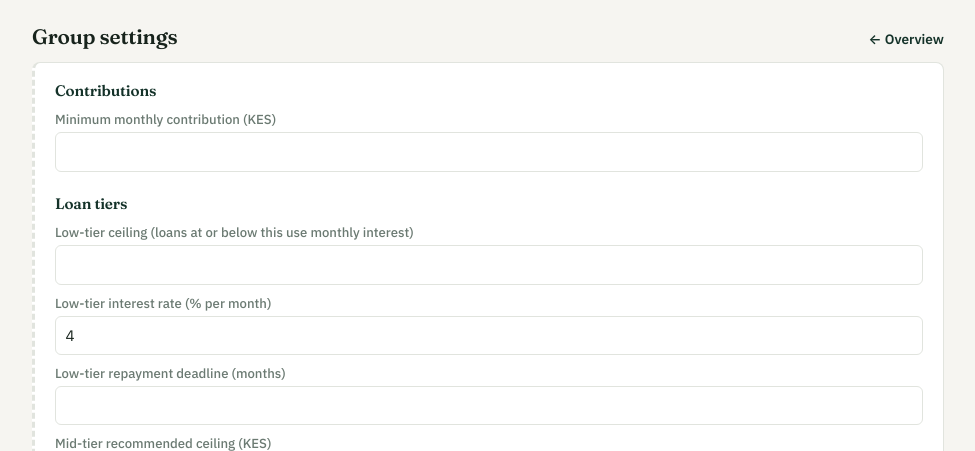
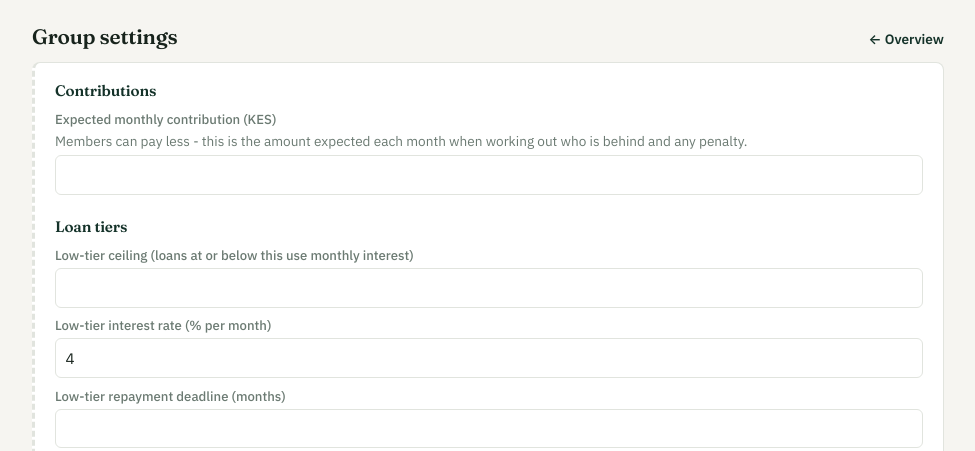
Before and after one commit to ndunguteresian12-ux/gcsshg-system, a FastAPI app: template templates/settings.html in a window 1280 px wide. Shown: the part 61-512 px from the top of the page, without its empty margins (152-1127 px from the left). Run offline with FastAPI, Linux system fonts and the light colour scheme; the template is opened without the code that fills it: most values are stand-ins (such as "Sample title", 1, 10 or a date in 2020); some libraries are stand-ins or nearby versions.

Commit message:
Allow contributions below the minimum

```diff
--- a/main.py
+++ b/main.py
@@ -342,11 +342,19 @@ def run_reminder_checks(cur, today):
                 (m["id"], period_label),
             )
             if cur.fetchone():
+                if total > 0:
+                    status_line = (
+                        f"So far KES {total:,.0f} has been recorded for {current_month.strftime('%B %Y')}, "
+                        f"against the KES {settings['min_monthly_contribution']:,.0f} minimum."
+                    )
+                else:
+                    status_line = (
+                        f"Your GCSSHG contribution of at least KES {settings['min_monthly_contribution']:,.0f} "
+                        f"for {current_month.strftime('%B %Y')} hasn't been recorded yet."
+                    )
                 body = (
                     f"Hello {m['full_name']},\n\n"
-                    f"This is a reminder that your GCSSHG contribution of at least "
-                    f"KES {settings['min_monthly_contribution']:,.0f} for {current_month.strftime('%B %Y')} "
-                    f"hasn't been recorded yet.\n\n"
+                    f"This is a reminder from GCSSHG. {status_line}\n\n"
                     f"Please make your contribution as soon as you can.\n\n- GCSSHG"
                 )
                 ok, _ = send_email(m["email"], "GCSSHG monthly contribution reminder", body)
@@ -783,11 +791,12 @@ def record_contribution(payload: ContributionCreate, officer=Depends(require_off
     try:
         with conn.cursor() as cur:
             settings = get_settings(cur)
-            if payload.amount < settings["min_monthly_contribution"]:
-                raise HTTPException(
-                    status_code=400,
-                    detail=f"Amount below group minimum of {settings['min_monthly_contribution']}",
-                )
+            # Any positive amount is accepted, including less than the monthly
+            # minimum - a short payment is recorded as paid, and the gap shows
+            # up in the member's cumulative standing (and penalty), not as a
+            # rejected entry.
+            if payload.amount <= 0:
+                raise HTTPException(status_code=400, detail="Amount must be greater than zero")
             contrib_month = payload.contribution_month.replace(day=1)
             cur.execute(
                 """INSERT INTO contributions (member_id, contribution_month, amount, recorded_by, note)
@@ -4218,11 +4227,10 @@ def add_contribution_form(member_id: int = Form(...), contribution_month: str =
     try:
         with conn.cursor() as cur:
             settings = get_settings(cur)
-            if amount < float(settings["min_monthly_contribution"]):
-                return RedirectResponse(
-                    url=f"/dashboard?error=Amount+below+minimum+of+{settings['min_monthly_contribution']}",
-                    status_code=303,
-                )
+            # Any positive amount is accepted, including less than the monthly
+            # minimum - the shortfall is picked up in the member's standing.
+            if amount <= 0:
+                return RedirectResponse(url="/dashboard?error=Amount+must+be+greater+than+zero", status_code=303)
             month_date = contribution_month if len(contribution_month) == 10 else f"{contribution_month}-01"
             cur.execute(
                 "INSERT INTO contributions (member_id, contribution_month, amount, recorded_by) "
--- a/templates/dashboard.html
+++ b/templates/dashboard.html
@@ -10,6 +10,7 @@
   <a href="/bank-balance">Bank</a>
   <a href="/reports">Reports</a>
   <a href="/audit">Audit</a>
+  <a href="/loans/applications">Loan Applications</a>
   <a href="/send-email">Send Email</a>
   {% if role == 'chairperson' %}<a href="/dividends">Dividends</a> <a href="/settings">Settings</a>{% endif %}
   <a href="/logout">Log out</a>
@@ -164,7 +165,8 @@
     <input type="month" id="contribution_month" name="contribution_month" required>
 
     <label for="amount">Amount (KES)</label>
-    <input type="number" id="amount" name="amount" min="500" step="1" placeholder="500" required>
+    <input type="number" id="amount" name="amount" min="1" step="1" placeholder="Amount paid" required>
+    <p class="muted" style="margin-top:0.3rem;">Any amount is accepted, including less than the monthly minimum - any shortfall shows up in the member's standing.</p>
 
     <button type="submit">Save contribution</button>
   </form>
--- a/templates/settings.html
+++ b/templates/settings.html
@@ -22,7 +22,8 @@
 <div class="card">
   <form method="post" action="/settings/update">
     <h2 style="font-size:0.95rem;">Contributions</h2>
-    <label for="min_monthly_contribution">Minimum monthly contribution (KES)</label>
+    <label for="min_monthly_contribution">Expected monthly contribution (KES)</label>
+    <p class="muted" style="margin:0 0 0.3rem;">Members can pay less - this is the amount expected each month when working out who is behind and any penalty.</p>
     <input type="number" id="min_monthly_contribution" name="min_monthly_contribution" step="1" min="0" value="{{ settings.min_monthly_contribution }}" required>
 
     <h2 style="font-size:0.95rem; margin-top:1.4rem;">Loan tiers</h2>
```
